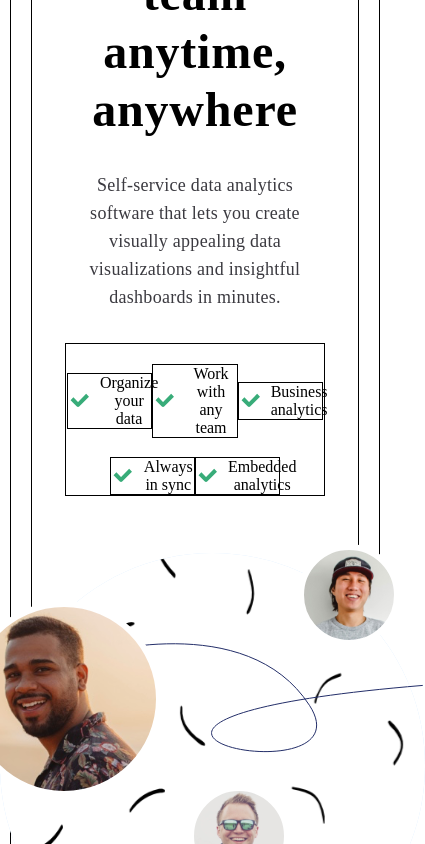
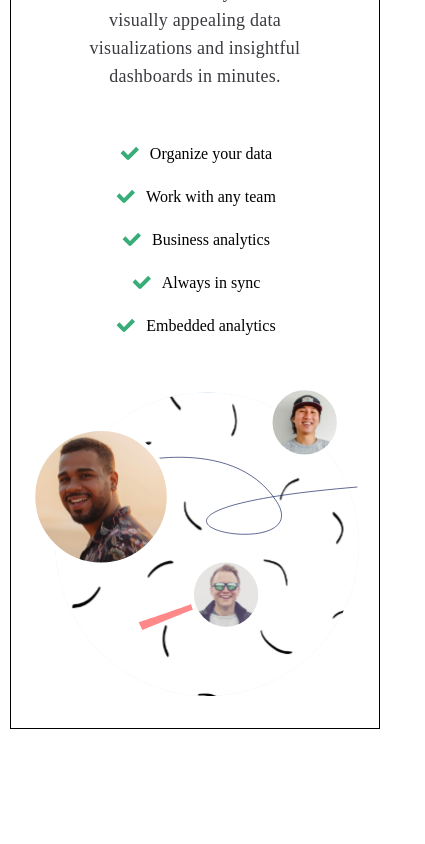
Before and after one commit to basarballioz/privia-security-intern-case-reactjs, a React (Create React App) app: page / in a window 390 px wide. Shown: the part 5400-6244 px from the top of the page, 425 px wide, since content can reach past the window. After the commit the page ends 6193 px from the top, so only its background shows below. Built offline with nearby package versions, Linux system fonts and the light colour scheme; a web font is replaced by a local one.

Commit message:
collab section reponsive hale getirildi

```diff
--- a/src/pages/Home.js
+++ b/src/pages/Home.js
@@ -206,6 +206,11 @@ function Home() {
                         </div>
                     </div>
                 </section>
+                <section id="sponsors">
+                    <div className="container">
+                            <div className='sponsor-desc'></div>
+                    </div>
+                </section>
             </main>
         </>
     );
--- a/src/styles/home.scss
+++ b/src/styles/home.scss
@@ -378,12 +378,14 @@
 
 #collab {
   border: 1px solid black;
-
+  display: flex;
+  justify-content: center;
+  align-items: center;
   .container {
-    border: 1px solid black;
+    width: 100%;
     display: flex;
     justify-content: space-evenly;
-    align-items: flex-start;
+    align-items: center;
 
     @media only screen and (max-width: 1100px) {
       flex-direction: column-reverse;
@@ -394,14 +396,24 @@
     .collab-image {
       @media only screen and (max-width: 1100px) {
         margin-top: 3rem;
+        width: 100%;
+        display: flex;
+        justify-content: center;
+        align-items: center;
       }
 
       @media only screen and (max-width: 768px) {
       }
+
+      img {
+
+        @media only screen and (max-width: 768px) {
+          width: 100%;
+        }
+      }
     }
 
     .collab-detail {
-      width: 50%;
       @media only screen and (max-width: 1100px) {
         width: 100%;
         display: flex;
@@ -437,6 +449,12 @@
             width: 80%;
             text-align: center;
           }
+
+          @media only screen and (max-width: 768px) {
+            font-size: 28px;
+            width: 100%;
+            line-height: 35px;
+          }
         }
 
         div {
@@ -467,13 +485,15 @@
           display: flex;
           align-items: center;
           flex-wrap: wrap;
-          border: 1px solid black;
 
           @media only screen and (max-width: 1100px) {
             justify-content: center;
           }
+
+          @media only screen and (max-width: 768px) {
+
+          }
           li {
-            border: 1px solid black;
             display: flex;
             justify-content: flex-start;
             align-items: center;
@@ -485,8 +505,20 @@
               margin-top: 1.2rem;
             }
 
+            @media only screen and (max-width: 768px) {
+              width: 100%;
+              text-align: center;
+              justify-content: center;
+            }
+
             img {
               margin-right: .5rem;
+            }
+
+            div {
+              @media only screen and (max-width: 768px) {
+                text-align: center;
+              }
             }
           }
         }
```
